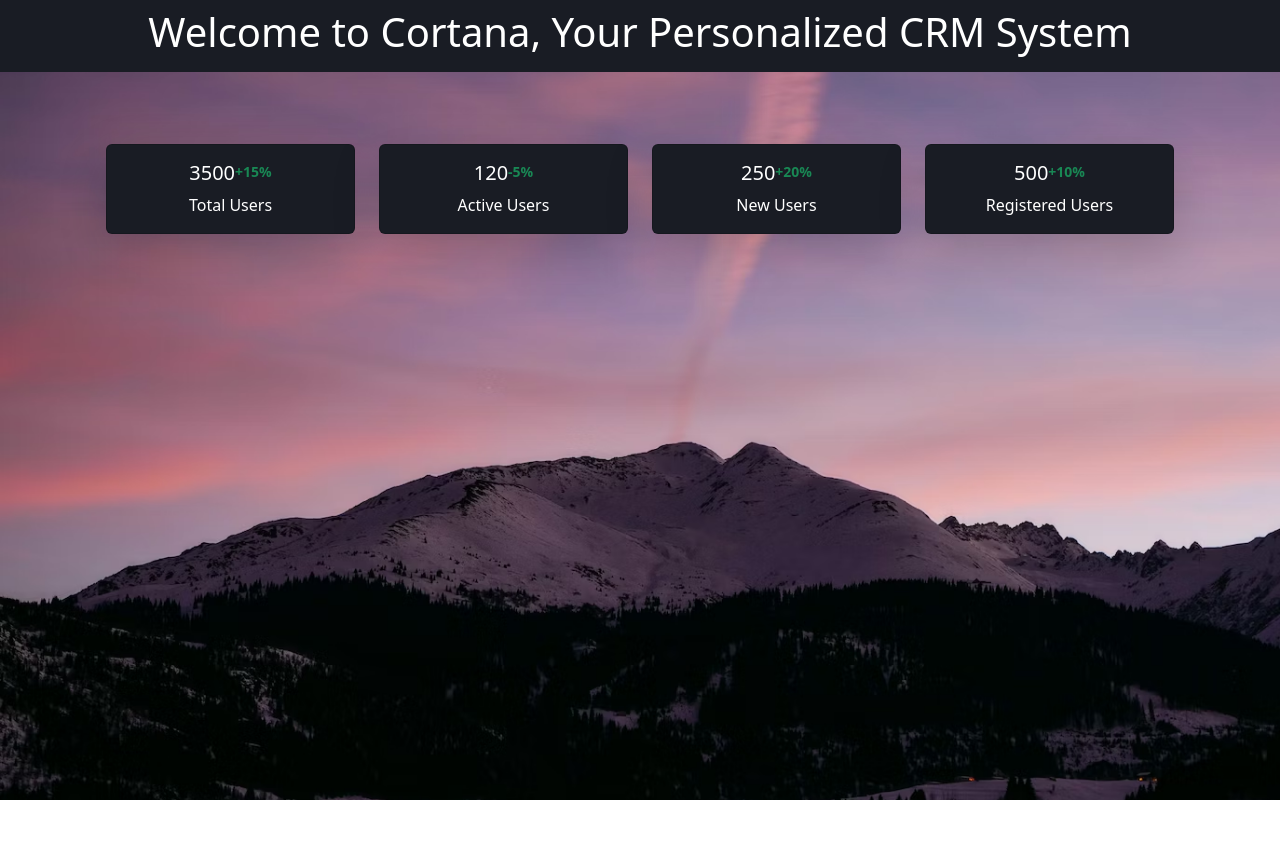
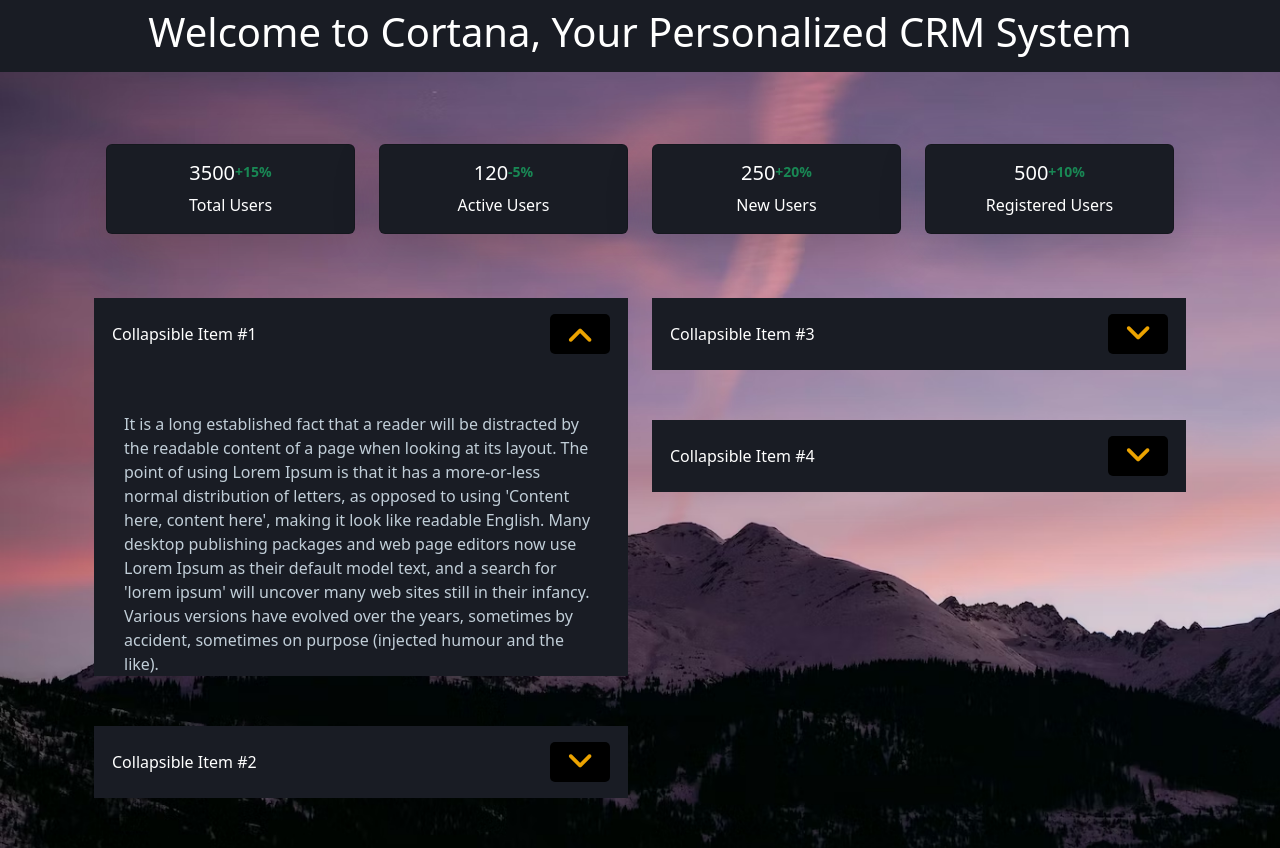
Before and after one commit to SagarPrasad160/crm, a React (Create React App) app in the folder frontend/: page /admin in a window 1280 px wide. Before the commit the page ends 800 px from the top, so only its background shows below. Built offline with nearby package versions, Linux system fonts and the light colour scheme.

Commit message:
add accordion component,update styles

```diff
--- /dev/null
+++ b/frontend/src/components/Accordian.js
@@ -0,0 +1,166 @@
+function Accordion() {
+  return (
+    <div className="container">
+      <div className="row">
+        <div className="col-md-6">
+          <div className="accordion" id="accordionExample">
+            <div className="item bg-dark">
+              <div className="item-header" id="headingOne">
+                <h2 className="mb-0">
+                  <button
+                    className="btn btn-link"
+                    type="button"
+                    data-bs-toggle="collapse"
+                    data-bs-target="#collapseOne"
+                    aria-expanded="true"
+                    aria-controls="collapseOne"
+                  >
+                    Collapsible Item #1
+                    <i className="fa fa-angle-down"></i>
+                  </button>
+                </h2>
+              </div>
+              <div
+                id="collapseOne"
+                className="collapse show"
+                aria-labelledby="headingOne"
+                data-bs-parent="#accordionExample"
+              >
+                <div className="t-p">
+                  It is a long established fact that a reader will be distracted
+                  by the readable content of a page when looking at its layout.
+                  The point of using Lorem Ipsum is that it has a more-or-less
+                  normal distribution of letters, as opposed to using 'Content
+                  here, content here', making it look like readable English.
+                  Many desktop publishing packages and web page editors now use
+                  Lorem Ipsum as their default model text, and a search for
+                  'lorem ipsum' will uncover many web sites still in their
+                  infancy. Various versions have evolved over the years,
+                  sometimes by accident, sometimes on purpose (injected humour
+                  and the like).
+                </div>
+              </div>
+            </div>
+            <div className="item bg-dark">
+              <div className="item-header" id="headingTwo">
+                <h2 className="mb-0">
+                  <button
+                    className="btn btn-link collapsed"
+                    type="button"
+                    data-bs-toggle="collapse"
+                    data-bs-target="#collapseTwo"
+                    aria-expanded="false"
+                    aria-controls="collapseTwo"
+                  >
+                    Collapsible Item #2
+                    <i className="fa fa-angle-down"></i>
+                  </button>
+                </h2>
+              </div>
+              <div
+                id="collapseTwo"
+                className="collapse"
+                aria-labelledby="headingTwo"
+                data-bs-parent="#accordionExample"
+              >
+                <div className="t-p">
+                  It is a long established fact that a reader will be distracted
+                  by the readable content of a page when looking at its layout.
+                  The point of using Lorem Ipsum is that it has a more-or-less
+                  normal distribution of letters, as opposed to using 'Content
+                  here, content here', making it look like readable English.
+                  Many desktop publishing packages and web page editors now use
+                  Lorem Ipsum as their default model text, and a search for
+                  'lorem ipsum' will uncover many web sites still in their
+                  infancy. Various versions have evolved over the years,
+                  sometimes by accident, sometimes on purpose (injected humour
+                  and the like).
+                </div>
+              </div>
+            </div>
+          </div>
+        </div>
+        <div className="col-md-6">
+          <div className="accordion" id="accordionExample">
+            <div className="item bg-dark">
+              <div className="item-header" id="headingThree">
+                <h2 className="mb-0">
+                  <button
+                    className="btn btn-link collapsed"
+                    type="button"
+                    data-bs-toggle="collapse"
+                    data-bs-target="#collapseThree"
+                    aria-expanded="false"
+                    aria-controls="collapseThree"
+                  >
+                    Collapsible Item #3
+                    <i className="fa fa-angle-down"></i>
+                  </button>
+                </h2>
+              </div>
+              <div
+                id="collapseThree"
+                className="collapse"
+                aria-labelledby="headingThree"
+                data-bs-parent="#accordionExample"
+              >
+                <div className="t-p">
+                  It is a long established fact that a reader will be distracted
+                  by the readable content of a page when looking at its layout.
+                  The point of using Lorem Ipsum is that it has a more-or-less
+                  normal distribution of letters, as opposed to using 'Content
+                  here, content here', making it look like readable English.
+                  Many desktop publishing packages and web page editors now use
+                  Lorem Ipsum as their default model text, and a search for
+                  'lorem ipsum' will uncover many web sites still in their
+                  infancy. Various versions have evolved over the years,
+                  sometimes by accident, sometimes on purpose (injected humour
+                  and the like).
+                </div>
+              </div>
+            </div>
+            <div className="item bg-dark">
+              <div className="item-header" id="headingFour">
+                <h2 className="mb-0">
+                  <button
+                    className="btn btn-link collapsed"
+                    type="button"
+                    data-bs-toggle="collapse"
+                    data-bs-target="#collapseFour"
+                    aria-expanded="false"
+                    aria-controls="collapseFour"
+                  >
+                    Collapsible Item #4
+                    <i className="fa fa-angle-down"></i>
+                  </button>
+                </h2>
+              </div>
+              <div
+                id="collapseFour"
+                className="collapse"
+                aria-labelledby="headingFour"
+                data-bs-parent="#accordionExample"
+              >
+                <div className="t-p">
+                  It is a long established fact that a reader will be distracted
+                  by the readable content of a page when looking at its layout.
+                  The point of using Lorem Ipsum is that it has a more-or-less
+                  normal distribution of letters, as opposed to using 'Content
+                  here, content here', making it look like readable English.
+                  Many desktop publishing packages and web page editors now use
+                  Lorem Ipsum as their default model text, and a search for
+                  'lorem ipsum' will uncover many web sites still in their
+                  infancy. Various versions have evolved over the years,
+                  sometimes by accident, sometimes on purpose (injected humour
+                  and the like).
+                </div>
+              </div>
+            </div>
+          </div>
+        </div>
+      </div>
+    </div>
+  );
+}
+
+export default Accordion;
--- a/frontend/src/css/styles.css
+++ b/frontend/src/css/styles.css
@@ -144,6 +144,68 @@ body {
   height: 40px;
 }
 
+.accordion {
+  margin: 40px 0;
+}
+
+.accordion .item {
+  border: none;
+  margin-bottom: 50px;
+  background: none;
+}
+
+.t-p {
+  color: rgb(193, 206, 216);
+  padding: 40px 30px 0px 30px;
+}
+
+.accordion .item .item-header h2 button.btn.btn-link {
+  color: white;
+  border-radius: 0px;
+  font-size: 16px;
+  font-weight: 400;
+  line-height: 2.5;
+  text-decoration: none;
+}
+
+.accordion .item .item-header {
+  border-bottom: none;
+  background: transparent;
+  padding: 0px;
+  margin: 2px;
+}
+
+.accordion .item .item-header h2 button {
+  color: white;
+  font-size: 20px;
+  padding: 15px;
+  display: block;
+  width: 100%;
+  text-align: left;
+}
+
+.accordion .item .item-header h2 i {
+  float: right;
+  font-size: 30px;
+  color: #eca300;
+  background-color: black;
+  width: 60px;
+  height: 40px;
+  display: flex;
+  justify-content: center;
+  align-items: center;
+  border-radius: 5px;
+}
+
+button.btn.btn-link.collapsed i {
+  transform: rotate(0deg);
+}
+
+button.btn.btn-link i {
+  transform: rotate(180deg);
+  transition: 0.5s;
+}
+
 @media (min-width: 880px) {
   .navmodal {
     display: none;
--- a/frontend/src/pages/admin/Dashboard.js
+++ b/frontend/src/pages/admin/Dashboard.js
@@ -1,4 +1,5 @@
 import Cards from "../../components/Cards";
+import Accordian from "../../components/Accordian";
 
 // Updated sample data for cards
 const cardsData = [
@@ -28,7 +29,16 @@ const cardsData = [
 function Dashboard() {
   return (
     <div className="container mt-5">
-      <Cards cards={cardsData} />
+      <div className="row">
+        <div className="col">
+          <Cards cards={cardsData} />
+        </div>
+      </div>
+      <div className="row">
+        <div className="col">
+          <Accordian />
+        </div>
+      </div>
     </div>
   );
 }
--- a/frontend/src/pages/admin/UsersList.js
+++ b/frontend/src/pages/admin/UsersList.js
@@ -5,6 +5,8 @@ import axios from "axios";
 import { FaPlus } from "react-icons/fa";
 
 import AuthContext from "../../context/AuthContext";
+
+import Spinner from "../../components/Spinner";
 
 function UsersList() {
   const [users, setUsers] = useState([]);
@@ -68,6 +70,9 @@ function UsersList() {
     </div>
   );
 
+  if (!user || !users.length) {
+    return <Spinner />;
+  } else {
     return (
       <div className="users-list container p-5 text-white">
         <div className="row">
@@ -89,5 +94,6 @@ function UsersList() {
       </div>
     );
   }
+}
 
 export default UsersList;
--- a/frontend/src/scss/styles.scss
+++ b/frontend/src/scss/styles.scss
@@ -147,6 +147,64 @@ body {
   height: 40px;
 }
 
+.accordion {
+  margin: 40px 0;
+}
+.accordion .item {
+  border: none;
+  margin-bottom: 50px;
+  background: none;
+}
+.t-p {
+  color: rgb(193 206 216);
+  padding: 40px 30px 0px 30px;
+}
+.accordion .item .item-header h2 button.btn.btn-link {
+  color: white;
+  border-radius: 0px;
+  font-size: 16px;
+  font-weight: 400;
+  line-height: 2.5;
+  text-decoration: none;
+}
+.accordion .item .item-header {
+  border-bottom: none;
+  background: transparent;
+  padding: 0px;
+  margin: 2px;
+}
+
+.accordion .item .item-header h2 button {
+  color: white;
+  font-size: 20px;
+  padding: 15px;
+  display: block;
+  width: 100%;
+  text-align: left;
+}
+
+.accordion .item .item-header h2 i {
+  float: right;
+  font-size: 30px;
+  color: #eca300;
+  background-color: black;
+  width: 60px;
+  height: 40px;
+  display: flex;
+  justify-content: center;
+  align-items: center;
+  border-radius: 5px;
+}
+
+button.btn.btn-link.collapsed i {
+  transform: rotate(0deg);
+}
+
+button.btn.btn-link i {
+  transform: rotate(180deg);
+  transition: 0.5s;
+}
+
 @media (min-width: 880px) {
   .navmodal {
     display: none;
```
Lines whose indentation alone changed are shown as unchanged.
